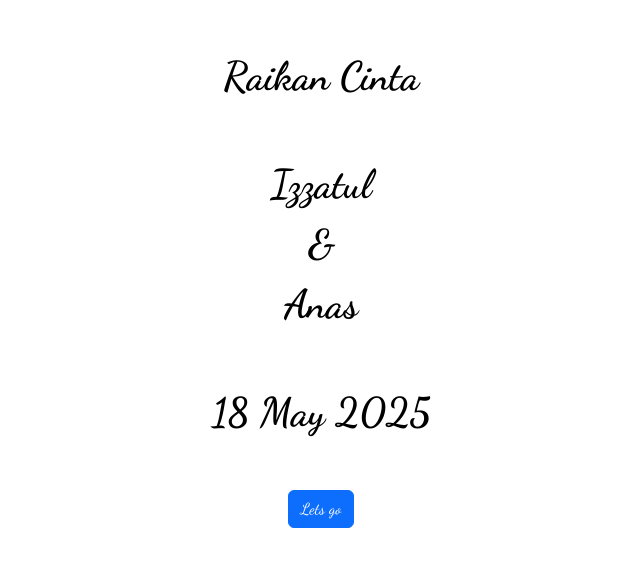
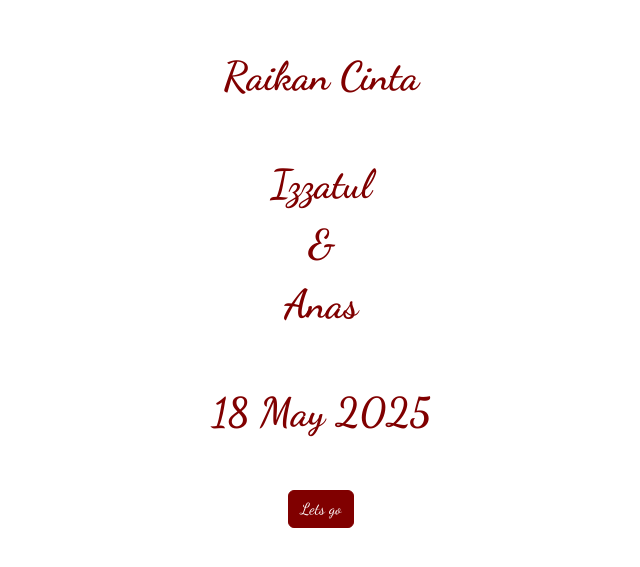
Before and after one commit to Zer0-01/react-typescript-wedding-invitation, a React (Vite) app: page / in a window 1280 px wide. Shown: the part 113-680 px from the top of the page, without its empty margins (319-959 px from the left). Built offline with nearby package versions, Linux system fonts and the light colour scheme; no server answers.

Commit message:
feat: update color text

```diff
--- a/src/App.tsx
+++ b/src/App.tsx
@@ -1,5 +1,4 @@
-import 'bootstrap/dist/css/bootstrap.min.css';
-import './App.css';
+
 import './styles/TextFontStyle.css';
 import Container from 'react-bootstrap/esm/Container';
 import Row from 'react-bootstrap/esm/Row';
--- a/src/main.tsx
+++ b/src/main.tsx
@@ -3,6 +3,8 @@ import { BrowserRouter, Route, Routes, useLocation } from 'react-router'
 import App from './App.tsx'
 import LandingScreen from './screens/LandingScreen.tsx'
 import { AnimatePresence } from 'framer-motion'
+import 'bootstrap/dist/css/bootstrap.min.css';
+import './App.css';
 
 const AnimatedRoutes = () => {
   const location = useLocation();
--- a/src/screens/LandingScreen.tsx
+++ b/src/screens/LandingScreen.tsx
@@ -1,15 +1,40 @@
+import { motion } from "framer-motion";
 import { Button, Col, Container, Row } from "react-bootstrap";
 import { useNavigate } from "react-router";
+import '../styles/LandingScreenStyle.css';
 
 const LandingScreen = () => {
     let navigate = useNavigate();
 
+    const routeVariants = {
+        initial: {
+            opacity: 0,
+            y: -50,
+        },
+        animate: {
+            opacity: 1,
+            y: 0,
+        },
+        exit: {
+            opacity: 0,
+            y: 50,
+        },
+        transition: {
+            duration: 0.5,
+        }
+    }
+
 
     return (
         <>
-
-            <Container className="d-flex flex-column align-items-center justify-content-center text-black dancing-script-500 min-vh-100" >
-
+            <motion.div
+                variants={routeVariants}
+                initial="initial"
+                animate="animate"
+                exit="exit"
+                transition={routeVariants.transition}
+            >
+                <Container className="d-flex flex-column align-items-center justify-content-center text-maroon dancing-script-500 min-vh-100" >
                     <Row className="mb-5">
                         <Col>
                             <div className="text-center fs-1 fw-bold dancing-script-400" >Raikan Cinta</div>
@@ -37,13 +62,11 @@ const LandingScreen = () => {
                     </Row>
                     <Row>
                         <Col>
-                        <Button onClick={() => { navigate("/home") }} >Lets go</Button>
+                            <Button className="btn-maroon" onClick={() => { navigate("/home") }} >Lets go</Button>
                         </Col>
                     </Row>
-
-
                 </Container>
-
+            </motion.div>
         </>
     );
 };
--- a/src/styles/LandingScreenStyle.css
+++ b/src/styles/LandingScreenStyle.css
@@ -38,3 +38,13 @@
 .btn-lg {
   margin: 1em;
 }
+
+.text-maroon {
+  color: #800000;
+}
+
+.btn-maroon {
+  background-color: #800000 !important;
+  color: #fff;
+  border-color: #800000 !important;
+}
```
Lines whose indentation alone changed are shown as unchanged.
